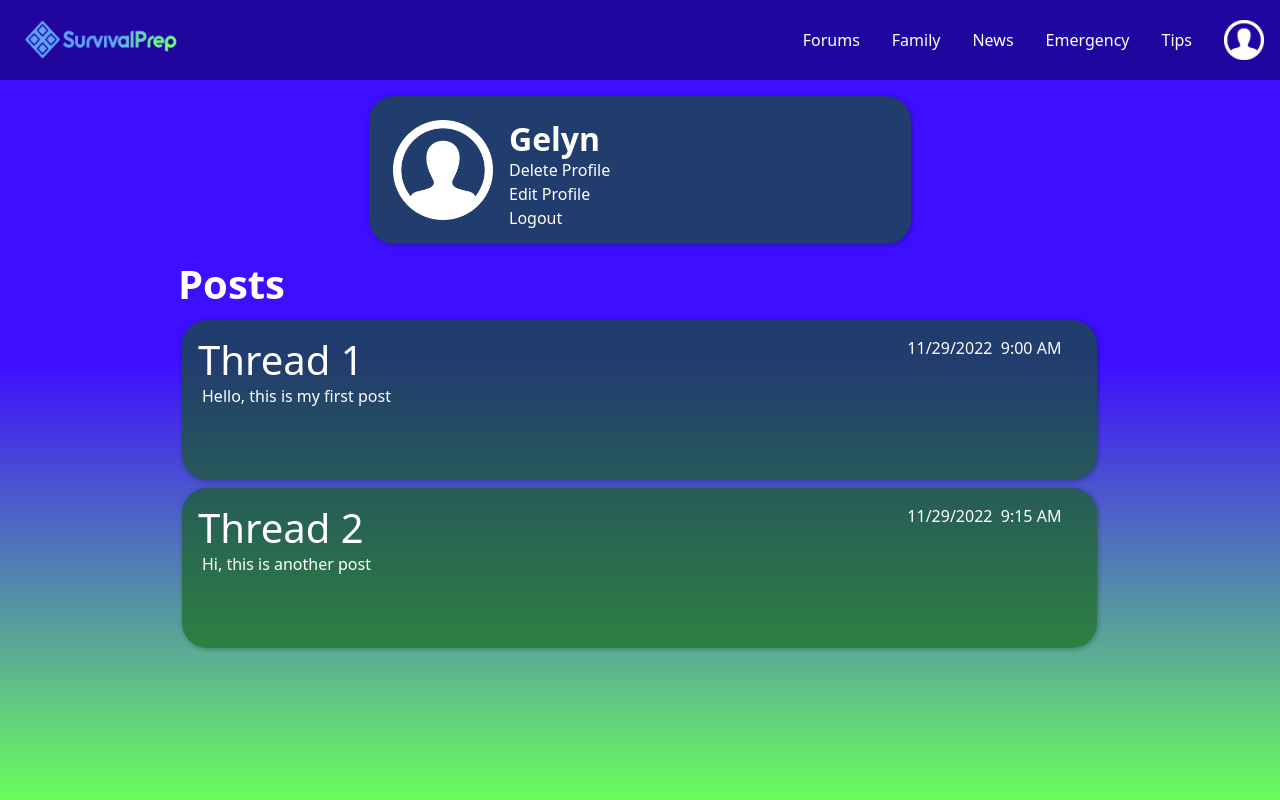
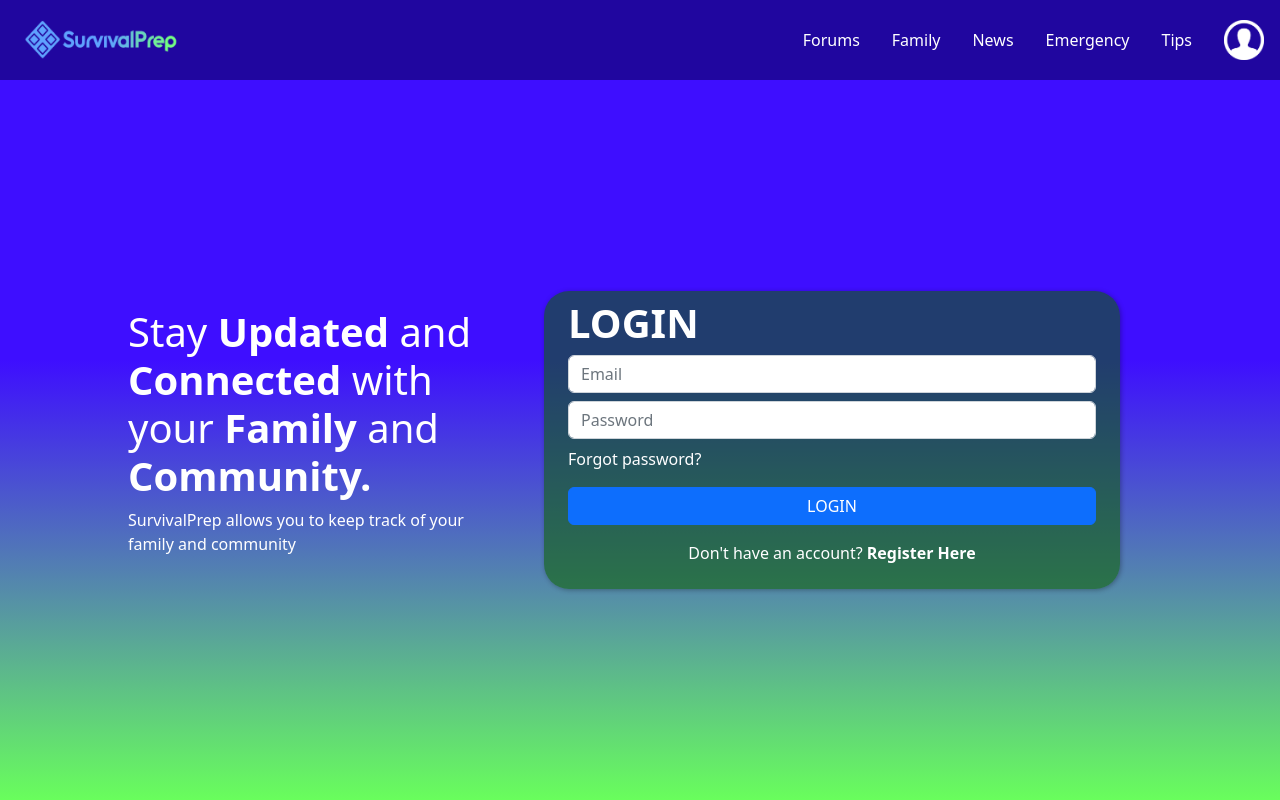
Before and after one commit to CodeLynch/SurvivalPrep-FrontEnd, a React (Create React App) app: page / in a window 1280 px wide. Built offline with nearby package versions, Linux system fonts and the light colour scheme.

Commit message:
updated app.tsx

```diff
--- a/src/App.tsx
+++ b/src/App.tsx
@@ -18,17 +18,17 @@ export default function App() {
     return (
       <div className='App'>
         <div className='App-container'>
-          <NavBar/>
-          {/* { <Router>
+          { <Router>
               <Routes>
                 <Route path="/" element={<div><NavBar/><LandingPage/></div>}></Route>
                 <Route path="/register" element={<div><NavBar/><Registration/></div>}></Route>
                 <Route path="/forums" element={<div><NavBar/><ForumsPage/></div>}></Route>
                 <Route path="/family" element={<div><NavBar/><FamilyPage/></div>}></Route>
                 <Route path="/tips" element={<div><NavBar/><TipsPage/></div>}></Route>
+                <Route path="/profile" element={<div><NavBar/><Profilepage/></div>}></Route>
               </Routes>
-          </Router> } */}
-          <Profilepage/>
+          </Router> }
+
         </div>
       </div>
     );
```
